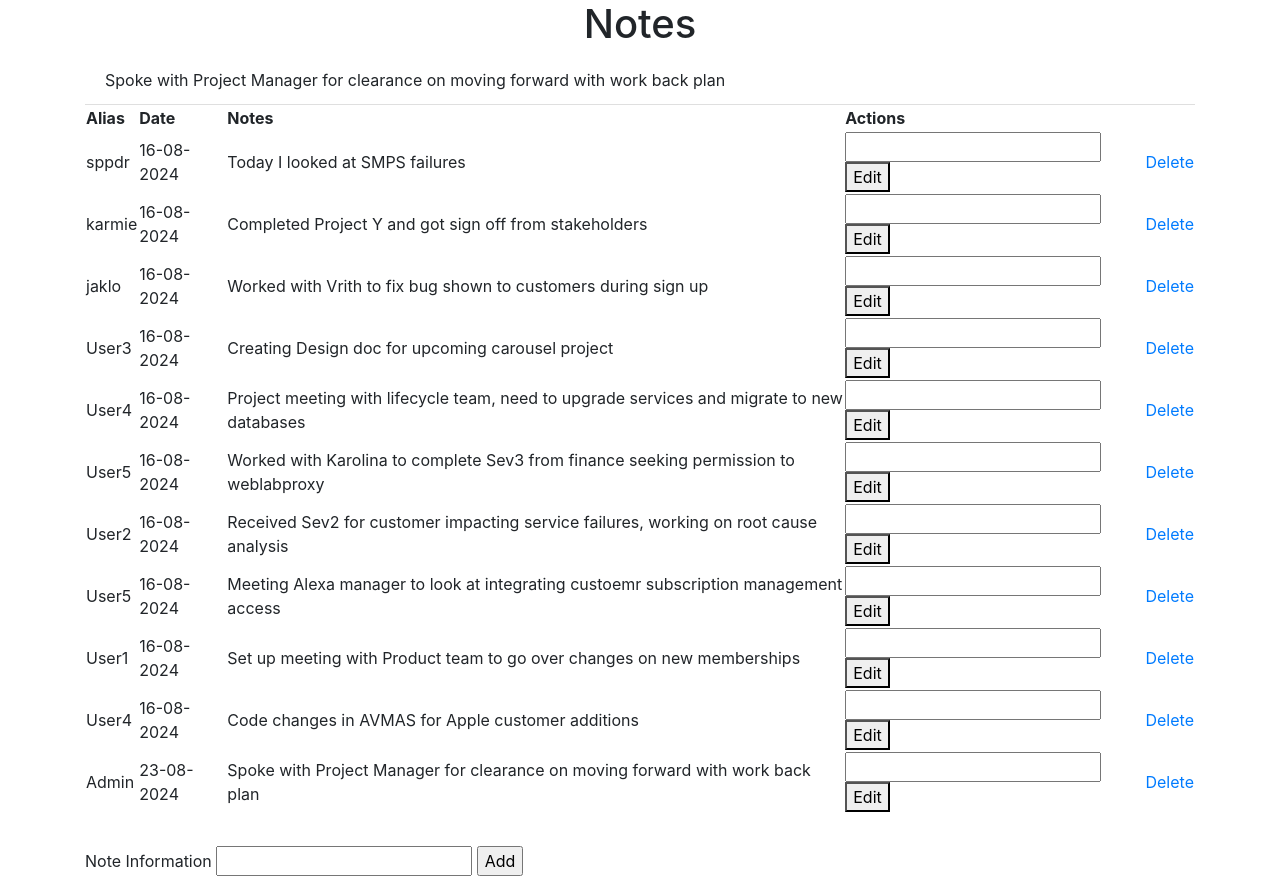
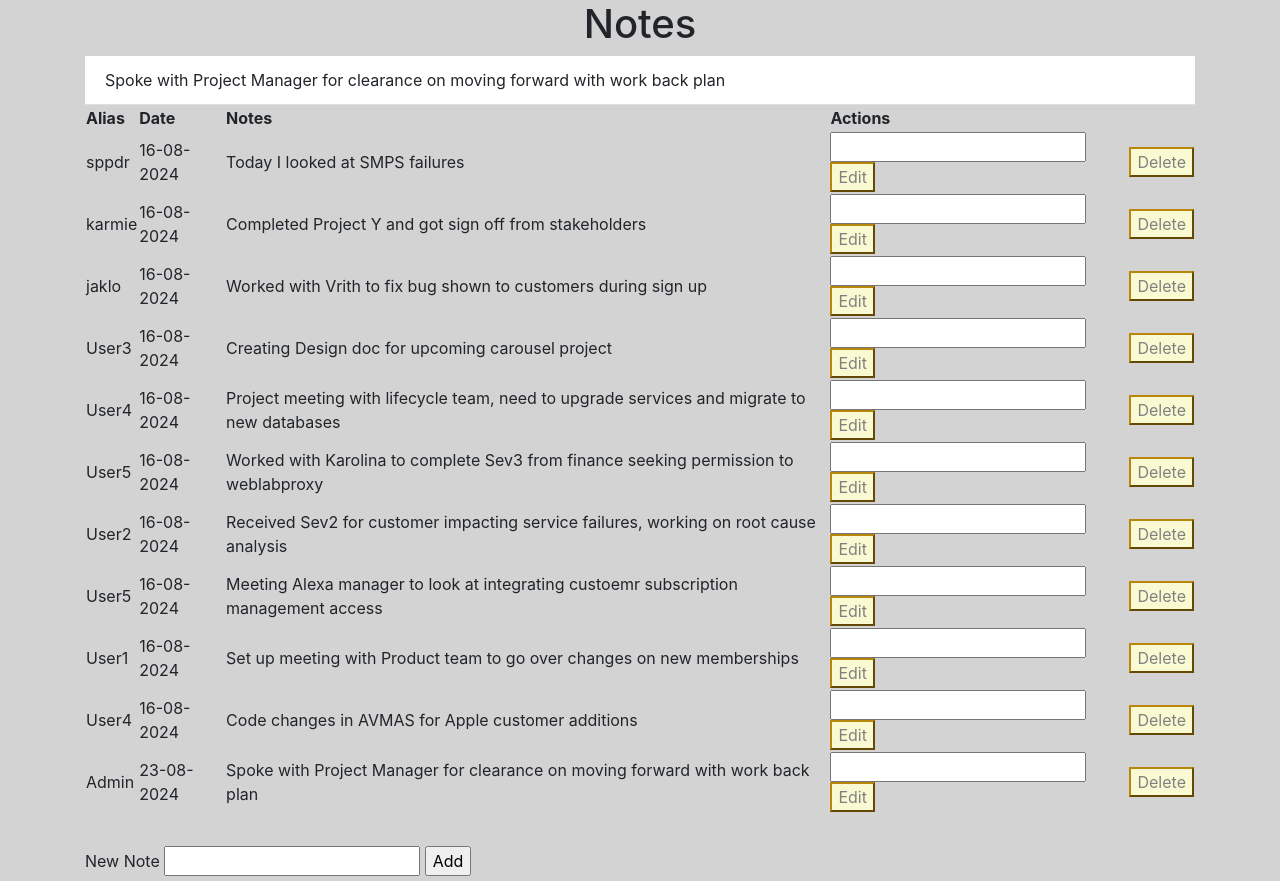
Before and after one commit to Rocket387/Level-5-Software-and-Agile-Project, a Flask app: page / in a window 1280 px wide. Shown: the part 56-937 px from the top of the page. Run offline with Flask 2, Linux system fonts and the light colour scheme; a user stored in the database is signed in; data comes from the database, SQL or seed files in the repository; both versions use the stored data as it was after the commit; some libraries are stand-ins or nearby versions.

Commit message:
added static folder for minor CSS, added delete prompt for admin user

```diff
--- a/NoteKeeper/__init__.py
+++ b/NoteKeeper/__init__.py
@@ -9,8 +9,6 @@
 from datetime import datetime, timedelta #imports datetime for database entries
 
 ##### this file sets up the app #####
-
-
 
 DB_NAME = 'PVWebAPPDB.db' #variable to name the database for web app
 
--- /dev/null
+++ b/NoteKeeper/static/style.css
@@ -0,0 +1,16 @@
+
+body {
+    background: lightgray;
+}
+
+button {
+    background-color: lightgoldenrodyellow;
+    color: gray;
+    border-color: darkgoldenrod;
+}
+
+.btn {
+    background-color: lightgoldenrodyellow;
+    color: gray;
+    border-color: darkgoldenrod;
+}
--- a/NoteKeeper/templates/base.html
+++ b/NoteKeeper/templates/base.html
@@ -17,6 +17,7 @@
       href="https://stackpath.bootstrapcdn.com/font-awesome/4.7.0/css/font-awesome.min.css"
       crossorigin="anonymous"
     />
+    <link rel="stylesheet" href='/static/style.css' />
     <title>{%block title%}Home{%endblock%}</title>
     </head>
 {% with messages = get_flashed_messages() %}
--- a/NoteKeeper/templates/home.html
+++ b/NoteKeeper/templates/home.html
@@ -39,16 +39,23 @@
             </td>
             <td>
               {% if current_user.has_role('Admin') %}
-              <a href="{{ url_for('views.delete_note', note_id=row.id) }}">Delete</a>
+              <form method="POST" action="{{ url_for('views.delete_note', note_id=row.id) }}" style="display:inline;" onsubmit="return confirmDelete();">
+                <button type="submit">Delete</button>
+              </form>
               {%endif%}
             </td>
         </tr>
     {%-endfor-%}
     </table>
+    <script>
+      function confirmDelete() {
+          return confirm("Are you sure you want to delete this note?");
+      }
+      </script>
     <hr/>
     <form method="post">
         <title>Add Note</title>
-        <label for="eventBox">Note Information</label>
+        <label for="eventBox">New Note</label>
         <input name="eventBox" id="eventBox" required/>
         <input type="submit" value = "Add">
     </form>
```
Also changed, not shown: tests/test_app.py (+23 -5 lines), instance/PVWebAppDB.db, instance/test_PVWebAppDB.db.
